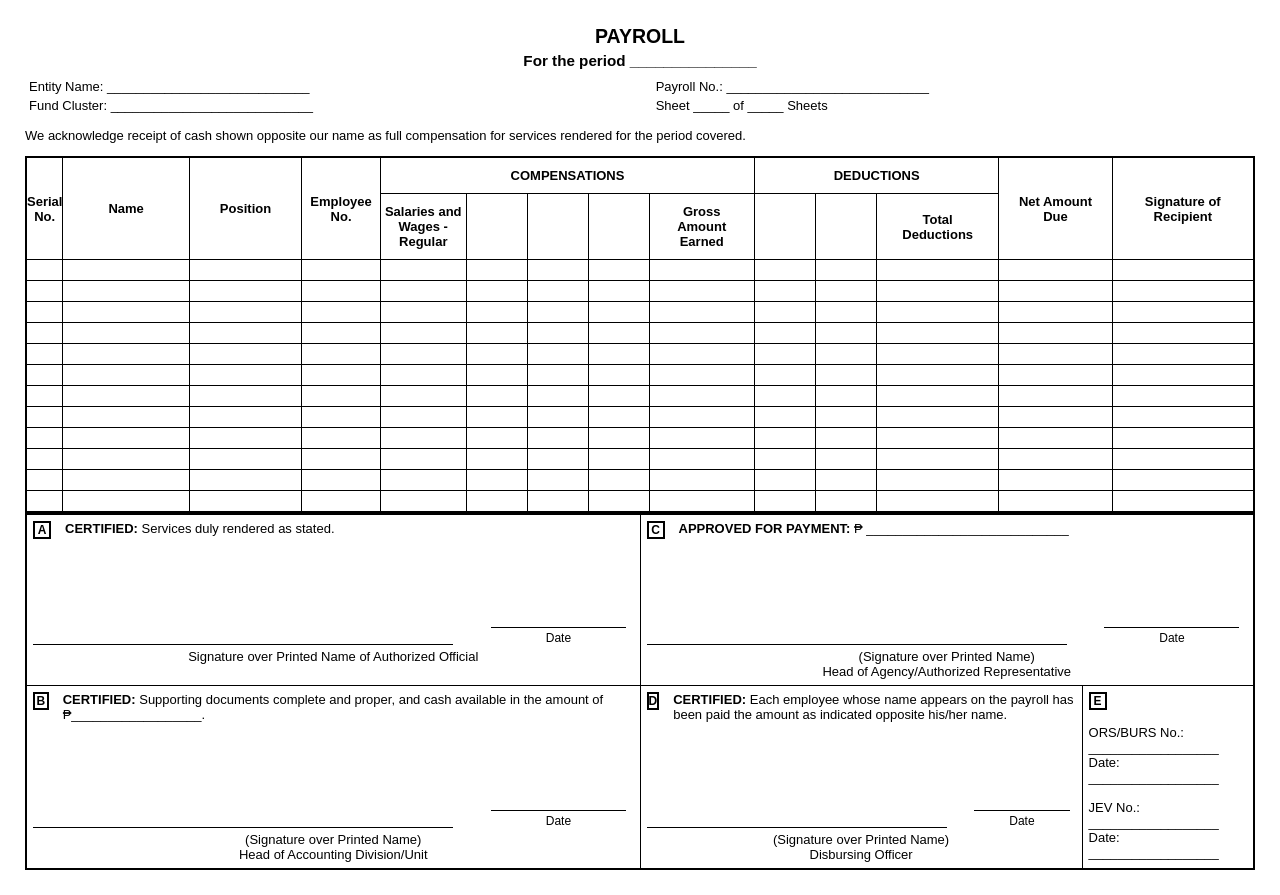
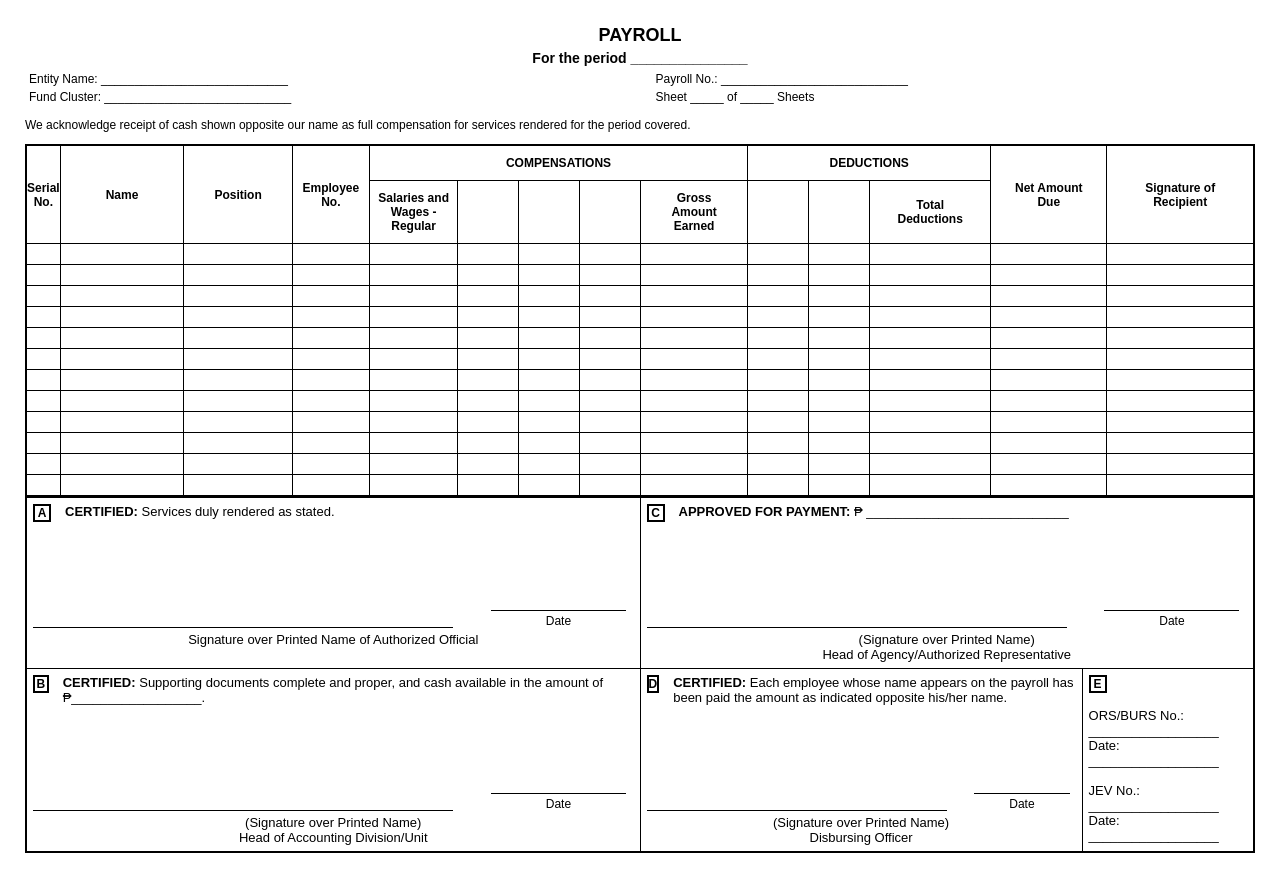
Before and after one commit to rubab783/Pass_slip, a plain HTML site: page payroll.html in a window 1280 px wide. Drawn offline with Linux system fonts and the light colour scheme.

Commit message:
Payroll updated

```diff
--- a/payroll.html
+++ b/payroll.html
@@ -8,7 +8,7 @@
     body {
       font-family: Arial, sans-serif;
       margin: 25px;
-      font-size: 13px;
+      font-size: 12px;
     }
 
     h2,
@@ -21,7 +21,7 @@
     table {
       border-collapse: collapse;
       width: 100%;
-      margin-top: 8px;
+      margin-top:0px;
       box-sizing: border-box; /* ensure width calculations identical */
     }
 
@@ -165,7 +165,7 @@
 
   body {
     margin:0px; /* same as screen margin */
-    font-size: 13px;
+    font-size: 12px;
   }
 
   table {
```
